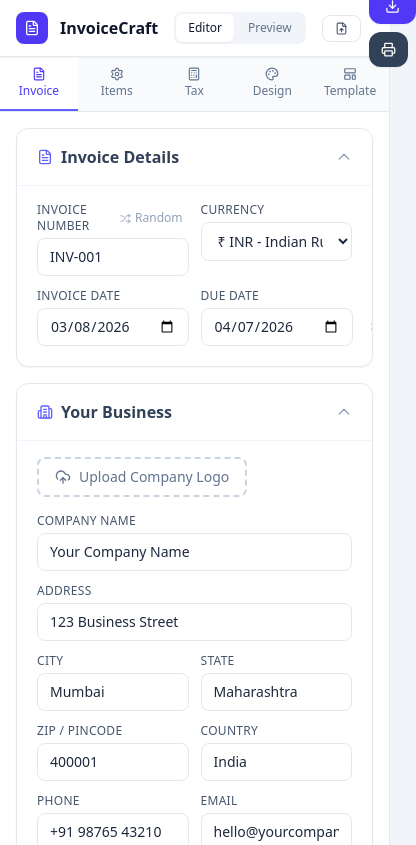
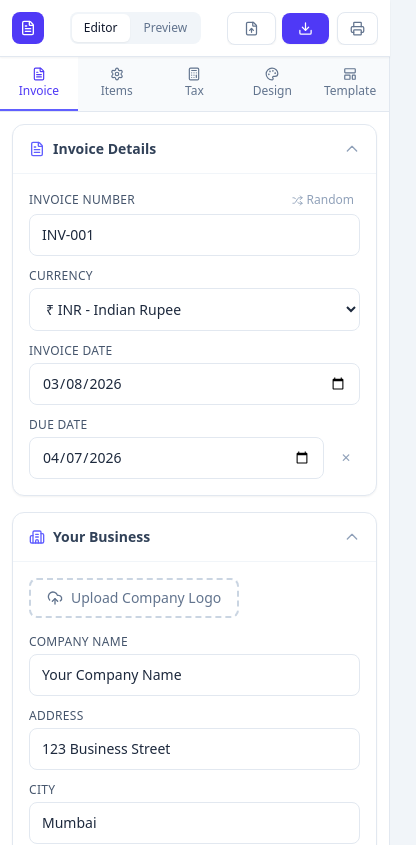
Before and after one commit to jeevithdev/Invoice-Generator, a Next.js app: page / in a window 390 px wide. Shown: the whole page, 416 px wide, since content can reach past the window. Built offline with nearby package versions, Linux system fonts and the light colour scheme.

Commit message:
feat: Implement responsive auto-zoom and refine UI layout and spacing for improved mobile experience.

```diff
--- a/src/app/globals.css
+++ b/src/app/globals.css
@@ -355,3 +355,12 @@ body {
     height: calc(100dvh - 56px);
   }
 }
+
+/* Hide scrollbar utility (used on horizontally-scrollable tab bars) */
+.scrollbar-none {
+  -ms-overflow-style: none;
+  scrollbar-width: none;
+}
+.scrollbar-none::-webkit-scrollbar {
+  display: none;
+}
--- a/src/app/page.tsx
+++ b/src/app/page.tsx
@@ -63,16 +63,33 @@ export default function InvoiceBuilder() {
   const [zoom, setZoom] = useState(85);
   const [mobileView, setMobileView] = useState<MobileView>('editor');
   const [mounted, setMounted] = useState(false);
+
+  // Compute best zoom for the current viewport
+  const computeAutoZoom = () => {
+    const previewWidth = window.innerWidth > 768 ? window.innerWidth - 420 : window.innerWidth - 32;
+    const targetWidth = PAGE_WIDTH[invoice.customization?.pageSize ?? 'A4'] ?? 794;
+    return Math.max(35, Math.min(100, Math.floor((previewWidth / targetWidth) * 100 * 0.88)));
+  };
+
   useEffect(() => {
     const rafId = window.requestAnimationFrame(() => {
       setMounted(true);
-      // Set a sensible initial zoom based on available preview width
-      const previewWidth = window.innerWidth > 768 ? window.innerWidth - 420 : window.innerWidth;
-      const targetWidth = PAGE_WIDTH['A4'];
-      const autoZoom = Math.min(85, Math.floor((previewWidth / targetWidth) * 100 * 0.88));
-      setZoom(Math.max(40, autoZoom));
+      setZoom(computeAutoZoom());
     });
     return () => window.cancelAnimationFrame(rafId);
+  // eslint-disable-next-line react-hooks/exhaustive-deps
+  }, []);
+
+  // Re-calculate zoom on window resize
+  useEffect(() => {
+    let timeout: NodeJS.Timeout;
+    const onResize = () => {
+      clearTimeout(timeout);
+      timeout = setTimeout(() => setZoom(computeAutoZoom()), 150);
+    };
+    window.addEventListener('resize', onResize);
+    return () => { window.removeEventListener('resize', onResize); clearTimeout(timeout); };
+  // eslint-disable-next-line react-hooks/exhaustive-deps
   }, []);
 
   const c = invoice.customization;
@@ -120,21 +137,21 @@ export default function InvoiceBuilder() {
   }, [c.fontSize, c.borderRadius]);
 
   return (
-    <div className="min-h-screen bg-slate-100 flex flex-col">
+    <div className="min-h-screen min-h-[100dvh] bg-slate-100 flex flex-col">
       {/* Top Navbar */}
       <header className="bg-white border-b border-slate-200 shadow-sm sticky top-0 z-50">
-        <div className="max-w-screen-2xl mx-auto px-4 sm:px-6 h-14 flex items-center justify-between gap-4">
-          <div className="flex items-center gap-3">
+        <div className="max-w-screen-2xl mx-auto px-3 sm:px-6 h-14 flex items-center justify-between gap-2 sm:gap-4">
+          <div className="flex items-center gap-2 sm:gap-3 shrink-0">
             <div className="w-8 h-8 bg-indigo-600 rounded-lg flex items-center justify-center shrink-0">
               <FileText size={16} className="text-white" />
             </div>
-            <div>
+            <div className="hidden sm:block">
               <h1 className="text-base font-bold text-slate-900 leading-tight">InvoiceCraft</h1>
-              <p className="text-xs text-slate-400 leading-tight hidden sm:block">Professional Invoice Generator</p>
+              <p className="text-xs text-slate-400 leading-tight">Professional Invoice Generator</p>
             </div>
           </div>
           {/* Mobile view toggle */}
-          <div className="flex md:hidden items-center bg-slate-100 rounded-lg p-0.5 gap-0.5">
+          <div className="flex md:hidden items-center bg-slate-100 rounded-lg p-0.5 gap-0.5 shrink-0">
             <button
               type="button"
               onClick={() => setMobileView('editor')}
@@ -154,7 +171,7 @@ export default function InvoiceBuilder() {
               Preview
             </button>
           </div>
-          <div className="flex items-center gap-2">
+          <div className="flex items-center gap-1.5 sm:gap-2 overflow-x-auto">
             <PdfImportButton />
             <ExportToolbar />
           </div>
@@ -164,18 +181,18 @@ export default function InvoiceBuilder() {
       {/* Main Layout */}
       <div className="flex flex-1 max-w-screen-2xl mx-auto w-full">
         {/* Left Panel - Editor */}
-        <div className={`${mobileView === 'editor' ? 'flex' : 'hidden'} md:flex flex-col w-full md:w-[420px] md:min-w-[380px] bg-white border-r border-slate-200 h-[calc(100vh-56px)] sticky top-14`}>
+        <div className={`${mobileView === 'editor' ? 'flex' : 'hidden'} md:flex flex-col w-full md:w-[380px] lg:w-[420px] xl:w-[460px] md:min-w-[340px] bg-white border-r border-slate-200 h-[calc(100vh-56px)] h-[calc(100dvh-56px)] sticky top-14`}>
           {/* Tabs */}
-          <div className="flex border-b border-slate-200 bg-slate-50 shrink-0">
+          <div className="flex border-b border-slate-200 bg-slate-50 shrink-0 overflow-x-auto scrollbar-none">
             {TABS.map((tab) => (
               <button
                 key={tab.id}
                 type="button"
                 onClick={() => setActiveTab(tab.id)}
-                className={`flex-1 flex flex-col items-center gap-0.5 py-2.5 text-xs font-medium transition-all
+                className={`flex-1 min-w-[64px] flex flex-col items-center gap-0.5 py-2.5 text-xs font-medium transition-all whitespace-nowrap
                   ${activeTab === tab.id
                     ? 'text-indigo-600 border-b-2 border-indigo-500 bg-white'
-                    : 'text-slate-500 hover:text-slate-700 border-b-2 border-transparent'
+                    : 'text-slate-500 hover:text-slate-700 border-b-2 border-transparent hover:bg-slate-100'
                   }`}
               >
                 {tab.icon}
@@ -185,7 +202,7 @@ export default function InvoiceBuilder() {
           </div>
 
           {/* Panel content */}
-          <div className="flex-1 overflow-y-auto p-4">
+          <div className="flex-1 overflow-y-auto p-3 sm:p-4">
             {activeTab === 'invoice' && <InvoiceForm />}
             {activeTab === 'items' && <ItemTable />}
             {activeTab === 'tax' && <TaxCalculator />}
@@ -195,7 +212,7 @@ export default function InvoiceBuilder() {
         </div>
 
         {/* Right Panel - Live Preview */}
-        <div className={`${mobileView === 'preview' ? 'flex' : 'hidden'} md:flex flex-1 flex-col bg-slate-200 h-[calc(100vh-56px)] overflow-hidden`}>
+        <div className={`${mobileView === 'preview' ? 'flex' : 'hidden'} md:flex flex-1 flex-col bg-slate-200 h-[calc(100vh-56px)] h-[calc(100dvh-56px)] overflow-hidden`}>
           {/* Preview toolbar */}
           <div className="flex items-center justify-between px-4 sm:px-5 py-2.5 bg-slate-700 text-white text-xs shrink-0">
             <div className="flex items-center gap-2">
@@ -225,24 +242,26 @@ export default function InvoiceBuilder() {
           </div>
 
           {/* Scrollable preview area */}
-          <div className="flex-1 overflow-auto p-4 sm:p-8 flex justify-center">
+          <div className="flex-1 overflow-auto p-2 sm:p-6 md:p-8 lg:p-12 flex justify-center items-start">
             {/* Scoped font-size / border-radius overrides via Tailwind CSS var injection */}
             {previewStyleOverride && <style>{previewStyleOverride}</style>}
             <div
+              className="origin-top flex justify-center"
               style={{
                 transform: `scale(${zoom / 100})`,
-                transformOrigin: 'top center',
                 width: pageWidth,
                 minWidth: pageWidth,
-                marginBottom: zoom < 100 ? `-${(100 - zoom) * 6}px` : undefined,
+                marginBottom: zoom < 100 ? `-${(100 - zoom) * 8}px` : undefined,
               }}
             >
               <div
                 id="invoice-preview-root"
+                className="bg-white"
                 style={{
                   width: pageWidth,
-                  boxShadow: '0 25px 50px -12px rgba(0,0,0,0.25)',
-                  outline: '1px solid rgba(0,0,0,0.08)',
+                  minHeight: `${pageWidth * 1.414}px`, // Approximate A4 aspect ratio min-height
+                  boxShadow: '0 4px 6px -1px rgba(0,0,0,0.1), 0 25px 50px -12px rgba(0,0,0,0.25)',
+                  outline: '1px solid rgba(0,0,0,0.05)',
                   fontFamily,
                   position: 'relative',
                   overflow: 'hidden',
--- a/src/components/ExportToolbar.tsx
+++ b/src/components/ExportToolbar.tsx
@@ -575,44 +575,45 @@ export function ExportToolbar() {
       <button
         type="button"
         onClick={handleDownloadPDF}
-        className="flex items-center gap-2 px-4 py-2.5 bg-indigo-600 text-white rounded-xl text-sm font-semibold hover:bg-indigo-700 transition-colors shadow-sm hover:shadow-md"
+        className="flex items-center gap-2 px-4 py-2 bg-indigo-600 text-white rounded-lg text-sm font-medium hover:bg-indigo-700 transition-colors shadow-sm focus:ring-2 focus:ring-indigo-500 focus:ring-offset-1"
       >
         <Download size={15} />
         <span className="hidden sm:inline">Download PDF</span>
       </button>
+      <div className="w-px h-6 bg-slate-200 mx-1 hidden sm:block" />
       <button
         type="button"
         onClick={handlePrint}
-        className="flex items-center gap-2 px-3 sm:px-4 py-2.5 bg-slate-700 text-white rounded-xl text-sm font-semibold hover:bg-slate-800 transition-colors shadow-sm"
+        className="flex items-center gap-2 px-3 sm:px-4 py-2 bg-white border border-slate-200 text-slate-700 rounded-lg text-sm font-medium hover:bg-slate-50 transition-colors shadow-sm focus:ring-2 focus:ring-slate-200 focus:outline-none"
         title="Print"
       >
-        <Printer size={15} />
+        <Printer size={15} className="text-slate-500" />
         <span className="hidden sm:inline">Print</span>
       </button>
       <button
         type="button"
         onClick={handleSave}
-        className="hidden sm:flex items-center gap-2 px-4 py-2.5 bg-emerald-600 text-white rounded-xl text-sm font-semibold hover:bg-emerald-700 transition-colors shadow-sm"
+        className="hidden md:flex items-center gap-2 px-4 py-2 bg-white border border-slate-200 text-slate-700 rounded-lg text-sm font-medium hover:bg-slate-50 transition-colors shadow-sm"
       >
-        <Save size={15} />
+        <Save size={15} className="text-slate-500" />
         Save JSON
       </button>
       <button
         type="button"
         onClick={() => fileRef.current?.click()}
-        className="hidden sm:flex items-center gap-2 px-4 py-2.5 bg-white border border-slate-200 text-slate-700 rounded-xl text-sm font-semibold hover:bg-slate-50 transition-colors shadow-sm"
+        className="hidden sm:flex items-center gap-2 px-4 py-2 bg-white border border-slate-200 text-slate-700 rounded-lg text-sm font-medium hover:bg-slate-50 transition-colors shadow-sm"
       >
-        <FolderOpen size={15} />
-        Load Invoice
+        <FolderOpen size={15} className="text-slate-500" />
+        Load
       </button>
       <button
         type="button"
         onClick={handleReset}
-        className="hidden sm:flex items-center gap-2 px-4 py-2.5 bg-white border border-slate-200 text-slate-500 rounded-xl text-sm font-semibold hover:bg-red-50 hover:text-red-600 hover:border-red-200 transition-colors shadow-sm"
+        className="hidden sm:flex items-center gap-2 px-3 py-2 bg-white border border-slate-200 text-slate-500 rounded-lg text-sm font-medium hover:bg-red-50 hover:text-red-700 hover:border-red-200 transition-colors shadow-sm"
         title="Clear all data"
       >
         <RotateCcw size={15} />
-        Clear
+        <span className="sr-only">Clear</span>
       </button>
       <input
         ref={fileRef}
--- a/src/components/InvoiceForm.tsx
+++ b/src/components/InvoiceForm.tsx
@@ -77,7 +77,7 @@ export function InvoiceForm() {
     <div className="flex flex-col gap-4">
       {/* Invoice Meta */}
       <SectionCard title="Invoice Details" icon={<FileText size={16} className="text-indigo-500" />}>
-        <div className="grid grid-cols-2 gap-3 mt-3">
+        <div className="grid grid-cols-1 sm:grid-cols-2 gap-3 mt-3">
           <div className="flex flex-col gap-1">
             <div className="flex items-center justify-between">
               <label className="text-xs font-medium text-slate-600 uppercase tracking-wide">Invoice Number</label>
@@ -95,7 +95,7 @@ export function InvoiceForm() {
               value={invoice.invoiceNumber}
               onChange={(e) => updateInvoiceMeta({ invoiceNumber: e.target.value })}
               placeholder="INV-001"
-              className="w-full px-3 py-2 text-sm border border-slate-200 rounded-lg bg-white text-slate-800 focus:outline-none focus:ring-2 focus:ring-indigo-400 focus:border-transparent transition-all duration-150"
+              className="w-full px-3 py-2.5 sm:py-2 text-sm border border-slate-200 rounded-lg bg-white text-slate-800 focus:outline-none focus:ring-2 focus:ring-indigo-400 focus:border-transparent transition-all duration-150"
             />
           </div>
           <Select
@@ -117,7 +117,7 @@ export function InvoiceForm() {
                 type="date"
                 value={invoice.dueDate}
                 onChange={(e) => updateInvoiceMeta({ dueDate: e.target.value })}
-                className="flex-1 px-3 py-2 text-sm border border-slate-200 rounded-lg bg-white text-slate-800 focus:outline-none focus:ring-2 focus:ring-indigo-400 focus:border-transparent transition-all duration-150"
+                className="flex-1 px-3 py-2.5 sm:py-2 text-sm border border-slate-200 rounded-lg bg-white text-slate-800 focus:outline-none focus:ring-2 focus:ring-indigo-400 focus:border-transparent transition-all duration-150"
               />
               {invoice.dueDate && (
                 <button
@@ -182,7 +182,7 @@ export function InvoiceForm() {
             value={invoice.company.address}
             onChange={(e) => updateCompany({ address: e.target.value })}
           />
-          <div className="grid grid-cols-2 gap-3">
+          <div className="grid grid-cols-1 sm:grid-cols-2 gap-3">
             <Input
               label="City"
               value={invoice.company.city}
@@ -204,7 +204,7 @@ export function InvoiceForm() {
               onChange={(e) => updateCompany({ country: e.target.value })}
             />
           </div>
-          <div className="grid grid-cols-2 gap-3">
+          <div className="grid grid-cols-1 sm:grid-cols-2 gap-3">
             <Input
               label="Phone"
               value={invoice.company.phone}
@@ -217,7 +217,7 @@ export function InvoiceForm() {
               onChange={(e) => updateCompany({ email: e.target.value })}
             />
           </div>
-          <div className="grid grid-cols-2 gap-3">
+          <div className="grid grid-cols-1 sm:grid-cols-2 gap-3">
             <Input
               label="Website"
               value={invoice.company.website}
@@ -240,7 +240,7 @@ export function InvoiceForm() {
                 value={invoice.company.gstin}
                 onChange={(e) => updateCompany({ gstin: e.target.value.toUpperCase() })}
                 placeholder="22AAAAA0000A1Z5"
-                className="w-full px-3 py-2 text-sm border border-slate-200 rounded-lg bg-white text-slate-800 focus:outline-none focus:ring-2 focus:ring-indigo-400 focus:border-transparent transition-all duration-150"
+                className="w-full px-3 py-2.5 sm:py-2 text-sm border border-slate-200 rounded-lg bg-white text-slate-800 focus:outline-none focus:ring-2 focus:ring-indigo-400 focus:border-transparent transition-all duration-150"
               />
             </div>
           </div>
@@ -250,7 +250,7 @@ export function InvoiceForm() {
       {/* Client Details */}
       <SectionCard title="Bill To (Client)" icon={<User size={16} className="text-indigo-500" />}>
         <div className="grid grid-cols-1 gap-3 mt-3">
-          <div className="grid grid-cols-2 gap-3">
+          <div className="grid grid-cols-1 sm:grid-cols-2 gap-3">
             <Input
               label="Client Name"
               value={invoice.client.name}
@@ -267,7 +267,7 @@ export function InvoiceForm() {
             value={invoice.client.address}
             onChange={(e) => updateClient({ address: e.target.value })}
           />
-          <div className="grid grid-cols-2 gap-3">
+          <div className="grid grid-cols-1 sm:grid-cols-2 gap-3">
             <Input
               label="City"
               value={invoice.client.city}
@@ -289,7 +289,7 @@ export function InvoiceForm() {
               onChange={(e) => updateClient({ country: e.target.value })}
             />
           </div>
-          <div className="grid grid-cols-2 gap-3">
+          <div className="grid grid-cols-1 sm:grid-cols-2 gap-3">
             <Input
               label="Phone"
               value={invoice.client.phone}
@@ -319,7 +319,7 @@ export function InvoiceForm() {
               value={invoice.client.gstin}
               onChange={(e) => updateClient({ gstin: e.target.value.toUpperCase() })}
               placeholder="22AAAAA0000A1Z5"
-              className="w-full px-3 py-2 text-sm border border-slate-200 rounded-lg bg-white text-slate-800 focus:outline-none focus:ring-2 focus:ring-indigo-400 focus:border-transparent transition-all duration-150"
+              className="w-full px-3 py-2.5 sm:py-2 text-sm border border-slate-200 rounded-lg bg-white text-slate-800 focus:outline-none focus:ring-2 focus:ring-indigo-400 focus:border-transparent transition-all duration-150"
             />
           </div>
         </div>
--- a/src/components/PdfImportButton.tsx
+++ b/src/components/PdfImportButton.tsx
@@ -69,10 +69,10 @@ export function PdfImportButton() {
         type="button"
         onClick={() => inputRef.current?.click()}
         disabled={loading}
-        className="flex items-center gap-1.5 px-3 py-1.5 rounded-lg border border-slate-200 text-xs font-medium text-slate-600 hover:bg-slate-50 hover:border-slate-300 transition-all disabled:opacity-50"
+        className="flex items-center gap-2 px-4 py-2 rounded-lg border border-slate-200 text-sm font-medium text-slate-700 bg-white hover:bg-slate-50 hover:border-slate-300 transition-all shadow-sm disabled:opacity-50"
         title="Import an existing PDF invoice to pre-fill the form"
       >
-        {loading ? <Loader2 size={13} className="animate-spin" /> : <FileUp size={13} />}
+        {loading ? <Loader2 size={15} className="animate-spin" /> : <FileUp size={15} className="text-slate-500" />}
         <span className="hidden sm:inline">Import PDF</span>
       </button>
       <input
--- a/src/components/TaxCalculator.tsx
+++ b/src/components/TaxCalculator.tsx
@@ -97,9 +97,11 @@ export function TaxCalculator() {
       </SectionCard>
 
       {/* Tax Breakdown Preview */}
-      <div className="bg-gradient-to-br from-indigo-50 to-violet-50 rounded-xl border border-indigo-100 p-5">
+      <div className="bg-gradient-to-br from-indigo-50 to-violet-50 rounded-xl border border-indigo-100 p-5 shadow-sm">
         <h3 className="text-sm font-semibold text-indigo-700 mb-4 flex items-center gap-2">
-          <Calculator size={14} />
+          <span className="p-1.5 bg-indigo-100 text-indigo-600 rounded-lg">
+            <Calculator size={14} />
+          </span>
           Tax Breakdown Preview
         </h3>
         <div className="flex flex-col gap-2">
--- a/src/components/ui/FormControls.tsx
+++ b/src/components/ui/FormControls.tsx
@@ -16,7 +16,7 @@ export function Input({ label, error, className = '', ...props }: InputProps) {
       )}
       <input
         {...props}
-        className={`w-full px-3 py-2 text-sm border border-slate-200 rounded-lg bg-white text-slate-800
+        className={`w-full px-3 py-2.5 sm:py-2 text-sm border border-slate-200 rounded-lg bg-white text-slate-800
           placeholder:text-slate-400 focus:outline-none focus:ring-2 focus:ring-indigo-400 focus:border-transparent
           transition-all duration-150 ${error ? 'border-red-400 focus:ring-red-300' : ''} ${className}`}
       />
@@ -39,7 +39,7 @@ export function Textarea({ label, className = '', ...props }: TextareaProps) {
       )}
       <textarea
         {...props}
-        className={`w-full px-3 py-2 text-sm border border-slate-200 rounded-lg bg-white text-slate-800
+        className={`w-full px-3 py-2.5 sm:py-2 text-sm border border-slate-200 rounded-lg bg-white text-slate-800
           placeholder:text-slate-400 focus:outline-none focus:ring-2 focus:ring-indigo-400 focus:border-transparent
           transition-all duration-150 resize-none ${className}`}
       />
@@ -62,7 +62,7 @@ export function Select({ label, options, className = '', ...props }: SelectProps
       )}
       <select
         {...props}
-        className={`w-full px-3 py-2 text-sm border border-slate-200 rounded-lg bg-white text-slate-800
+        className={`w-full px-3 py-2.5 sm:py-2 text-sm border border-slate-200 rounded-lg bg-white text-slate-800
           focus:outline-none focus:ring-2 focus:ring-indigo-400 focus:border-transparent
           transition-all duration-150 ${className}`}
       >
@@ -85,21 +85,21 @@ interface ToggleProps {
 
 export function Toggle({ label, description, checked, onChange }: ToggleProps) {
   return (
-    <div className="flex items-center justify-between py-2">
-      <div>
+    <div className="flex items-center justify-between py-2.5 sm:py-2">
+      <div className="pr-3">
         <p className="text-sm font-medium text-slate-700">{label}</p>
-        {description && <p className="text-xs text-slate-500">{description}</p>}
+        {description && <p className="text-xs text-slate-500 mt-0.5 leading-tight">{description}</p>}
       </div>
       <button
         type="button"
         role="switch"
         aria-checked={checked}
         onClick={() => onChange(!checked)}
-        className={`relative inline-flex h-6 w-11 items-center rounded-full transition-colors duration-200 focus:outline-none focus:ring-2 focus:ring-indigo-400
+        className={`relative inline-flex h-6 w-11 shrink-0 items-center rounded-full transition-colors duration-200 focus:outline-none focus:ring-2 focus:ring-indigo-400 focus:ring-offset-2
           ${checked ? 'bg-indigo-500' : 'bg-slate-200'}`}
       >
         <span
-          className={`inline-block h-4 w-4 transform rounded-full bg-white shadow transition-transform duration-200
+          className={`inline-block h-4 w-4 transform rounded-full bg-white shadow-sm transition-transform duration-200
             ${checked ? 'translate-x-6' : 'translate-x-1'}`}
         />
       </button>
@@ -121,9 +121,9 @@ export function SectionCard({ title, icon, children, defaultOpen = true }: Secti
       <button
         type="button"
         onClick={() => setOpen(!open)}
-        className="w-full flex items-center justify-between px-5 py-4 text-left hover:bg-slate-50 transition-colors"
+        className="w-full flex items-center justify-between px-4 sm:px-5 py-3.5 sm:py-4 text-left hover:bg-slate-50 transition-colors"
       >
-        <div className="flex items-center gap-2 font-semibold text-slate-700">
+        <div className="flex items-center gap-2 font-semibold text-slate-700 text-sm sm:text-base">
           {icon}
           {title}
         </div>
@@ -134,7 +134,7 @@ export function SectionCard({ title, icon, children, defaultOpen = true }: Secti
           <path strokeLinecap="round" strokeLinejoin="round" strokeWidth={2} d="M19 9l-7 7-7-7" />
         </svg>
       </button>
-      {open && <div className="px-5 pb-5 pt-1 border-t border-slate-100">{children}</div>}
+      {open && <div className="px-4 sm:px-5 pb-4 sm:pb-5 pt-1 border-t border-slate-100">{children}</div>}
     </div>
   );
 }
```
Also changed, not shown: src/components/ItemTable.tsx (+11 -10 lines), src/components/TemplateSelector.tsx (+27 -15 lines).
